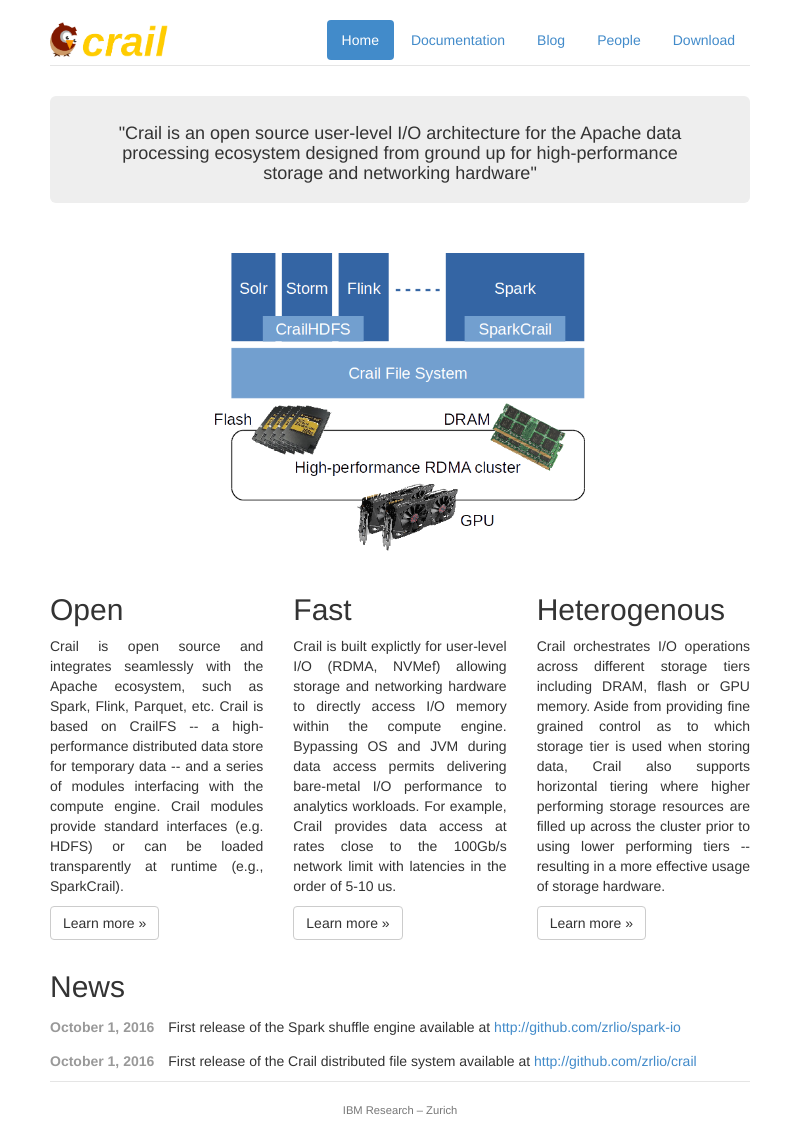
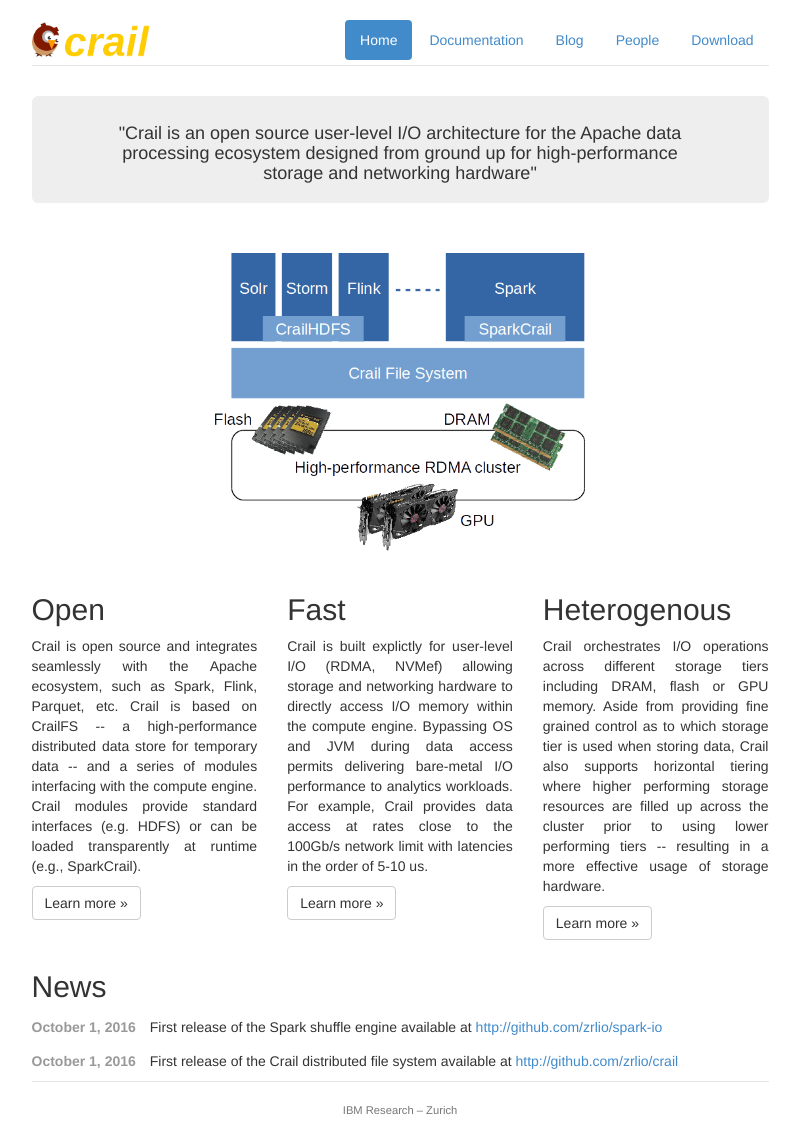
Before and after one commit to apache/incubator-crail-website, a Jekyll site: the page built from index.html, in a window 1280 px wide. Shown: the whole page, without its empty margins (240-1040 px from the left). Built offline with Jekyll 4.4.1, drawn with Linux system fonts in a browser that asks for light colours.

Commit message:
Fixed hidden scrollbar

```diff
--- a/css/group.css
+++ b/css/group.css
@@ -1,4 +1,8 @@
 /* Space out content a bit */
+ html {
+    overflow:scroll;
+}
+
 body {
   padding-top: 20px;
   padding-bottom: 20px;
@@ -35,7 +39,7 @@
 /* Customize container */
 @media (min-width: 768px) {
   .container {
-    max-width: 730px;
+    max-width: 767px;
   }
 }
 .container-narrow > hr {
```
Also changed, not shown: css/bootstrap.min.css.
